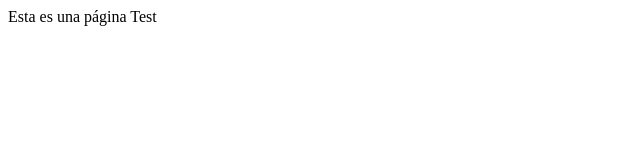
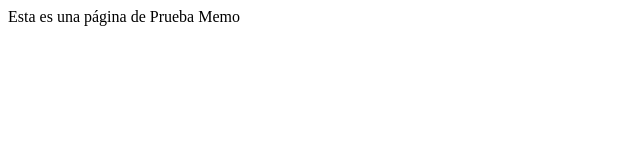
Before and after one commit to zcasimiro/pagina, a plain HTML site: page pagina.html in a window 1280 px wide. Shown: the whole page, without its empty margins (0-640 px from the left). Drawn offline with Linux system fonts and the light colour scheme.

Commit message:
subi un cambio en el archivo pagina mns.

```diff
--- a/pagina.html
+++ b/pagina.html
@@ -6,7 +6,9 @@
     <title>Document</title>
 </head>
 <body>
-    Esta es una página Test
+    Esta es una página de Prueba Memo
+
+
 
 </body>
 </html>
```
